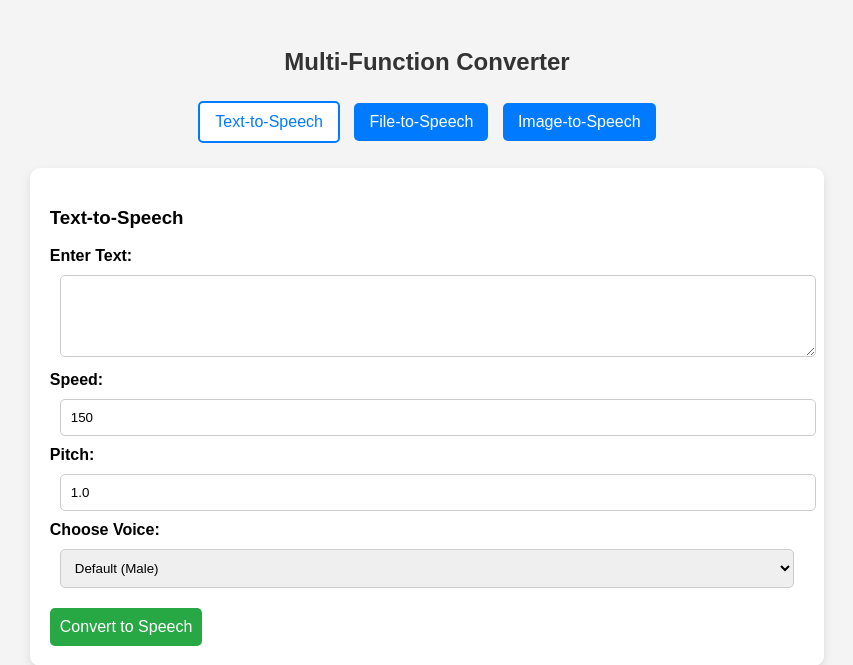
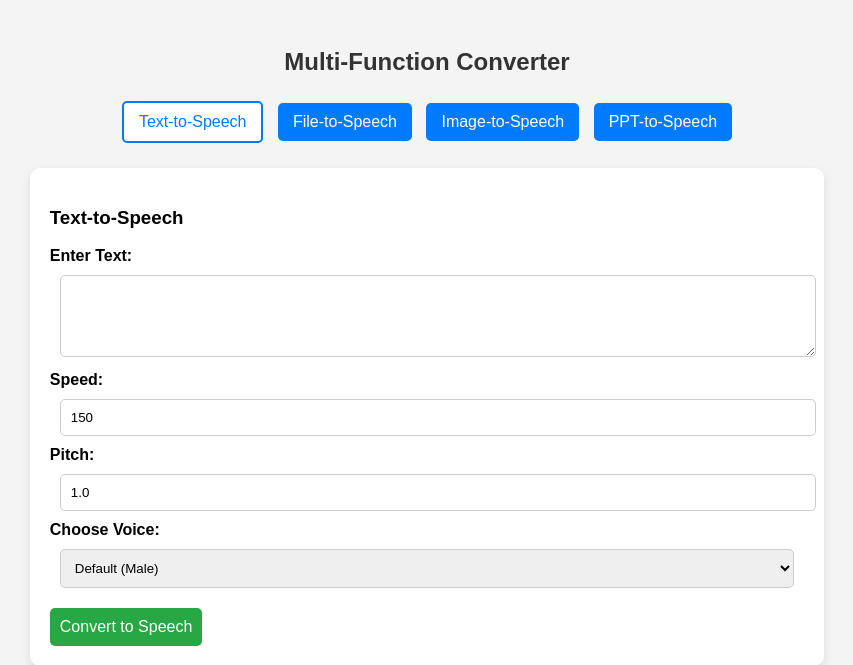
Before and after one commit to devangvangane/tts, a Django app: page / in a window 1280 px wide. Shown: the top 665 px of the page, without its empty margins (213-1066 px from the left). Run offline with Django 3.2, Linux system fonts and the light colour scheme.

Commit message:
ppt to speech

```diff
--- a/textts/urls.py
+++ b/textts/urls.py
@@ -2,7 +2,7 @@ from django.conf import settings
 from django.conf.urls.static import static
 from django.contrib import admin
 from django.urls import path
-from ttspeech.views import text_to_speech, delete_audio, home, file_to_speech, image_to_speech
+from ttspeech.views import text_to_speech, delete_audio, home, file_to_speech, image_to_speech, pptx_to_speech
 
 urlpatterns = [
     path("admin/", admin.site.urls),
@@ -10,6 +10,7 @@ urlpatterns = [
     path("text-to-speech/", text_to_speech, name="text_to_speech"),
     path("file-to-speech/", file_to_speech, name="file_to_speech"),
     path("image-to-speech/", image_to_speech, name="image_to_speech"),
+path('pptx-to-speech/', pptx_to_speech, name='pptx_to_speech'),
     path("delete-audio/", delete_audio, name="delete_audio"),
 ]
 
--- a/ttspeech/templates/index.html
+++ b/ttspeech/templates/index.html
@@ -104,6 +104,7 @@
         <button class="{% if functionality == 'tts' %}active{% endif %}" onclick="window.location.href='/?functionality=tts'">Text-to-Speech</button>
         <button class="{% if functionality == 'file-to-speech' %}active{% endif %}" onclick="window.location.href='/?functionality=file-to-speech'">File-to-Speech</button>
         <button class="{% if functionality == 'image-to-speech' %}active{% endif %}" onclick="window.location.href='/?functionality=image-to-speech'">Image-to-Speech</button>
+        <button class="{% if functionality == 'ppt-to-speech' %}active{% endif %}" onclick="window.location.href='/?functionality=ppt-to-speech'">PPT-to-Speech</button>
     </div>
 
     <div class="container">
@@ -154,6 +155,27 @@
             <h3>Image-to-Speech</h3>
             <form id="image-upload-form" enctype="multipart/form-data">
                 <input type="file" id="image" name="image" accept="image/*" required>
+                <button type="submit">Convert</button>
+            </form>
+
+        {% elif functionality == "ppt-to-speech" %}
+            <h3>Ppt-to-Speech</h3>
+            <form id="ppt-upload-form" enctype="multipart/form-data">
+                <input type="file" id="file" name="ppt" accept=".ppt,.pptx" required>
+
+                <label for="speed">Speed:</label>
+                <input type="number" id="ppt-speed" name="speed" min="50" max="300" step="10" value="150">
+
+                <label for="pitch">Pitch:</label>
+                <input type="number" id="ppt-pitch" name="pitch" min="0.5" max="2.0" step="0.1" value="1.0">
+
+                <label for="voice">Choose Voice:</label>
+                <select id="ppt-voice" name="voice">
+                    <option value="default">Default (Male)</option>
+                    <option value="male">Male Voice</option>
+                    <option value="female">Female Voice</option>
+                </select>
+
                 <button type="submit">Convert</button>
             </form>
         {% endif %}
@@ -253,6 +275,33 @@ document.getElementById("image-upload-form")?.addEventListener("submit", async f
     }
 });
 
+// Handle PPT-to-Speech Submission
+document.getElementById("ppt-upload-form")?.addEventListener("submit", async function (e) {
+    e.preventDefault();
+
+    const form = document.getElementById("ppt-upload-form");
+    const formData = new FormData(form);
+
+    try {
+        const response = await fetch("/pptx-to-speech/", {
+            method: "POST",
+            body: formData,
+        });
+
+        const data = await response.json();
+
+        if (data.audio_url) {
+            updateFileList(data.files);
+        } else {
+            alert("Error: " + (data.error || "Something went wrong!"));
+        }
+    } catch (err) {
+        console.error("Error:", err);
+        alert("Something went wrong during PPT-to-Speech conversion.");
+    }
+});
+
+
 // Handle File Deletion
 async function deleteFile(fileName) {
     let formData = new FormData();
@@ -270,7 +319,7 @@ async function deleteFile(fileName) {
         alert("Error: " + (data.error || "Something went wrong!"));
     }
 }
-    </script>
+</script>
 
 </body>
 </html>
--- a/ttspeech/views.py
+++ b/ttspeech/views.py
@@ -1,6 +1,6 @@
 import os
 from PIL import Image
-
+from pptx import Presentation
 import pytesseract as pytesseract
 import pyttsx3
 import docx
@@ -155,6 +155,65 @@ def image_to_speech(request):
 
 
 @csrf_exempt
+def pptx_to_speech(request):
+    """Extract text from a PPTX file and convert it to speech."""
+    if request.method == "POST" and request.FILES.get("ppt"):
+        pptx_file = request.FILES["ppt"]
+        speed = float(request.POST.get("speed", 150))
+        pitch = float(request.POST.get("pitch", 1.0))
+        voice = request.POST.get("voice", "default")
+
+        if not pptx_file.name.lower().endswith(".pptx"):
+            return JsonResponse({"error": "Only .pptx files are supported."}, status=400)
+
+        # Save the uploaded PPTX file
+        file_path = os.path.join(MEDIA_FOLDER, pptx_file.name)
+        with default_storage.open(file_path, "wb+") as destination:
+            for chunk in pptx_file.chunks():
+                destination.write(chunk)
+        print("File written")
+        try:
+            # Parse presentation and extract text
+            prs = Presentation(file_path)
+            text_runs = []
+            print("Entering for loop")
+            for slide in prs.slides:
+                for shape in slide.shapes:
+                    if hasattr(shape, "text_frame") and shape.text_frame is not None:
+                        for paragraph in shape.text_frame.paragraphs:
+                            full_line = ''.join([run.text for run in paragraph.runs]).strip()
+                            if full_line:
+                                text_runs.append(full_line)
+
+            extracted_text = "\n".join(text_runs)
+            print("Extracted text")
+
+            if not extracted_text.strip():
+                return JsonResponse({"error": "No readable text found in the presentation."}, status=400)
+
+            # Set TTS engine properties
+            engine.setProperty("rate", speed)
+            engine.setProperty("pitch", pitch)
+            if voice in VOICE_MAP and VOICE_MAP[voice] is not None and VOICE_MAP[voice] < len(voices):
+                engine.setProperty("voice", voices[VOICE_MAP[voice]].id)
+
+            audio_filename = f"pptx_speech_{len(os.listdir(MEDIA_FOLDER)) + 1}.mp3"
+            audio_filepath = os.path.join(MEDIA_FOLDER, audio_filename)
+
+            engine.save_to_file(extracted_text, audio_filepath)
+            engine.runAndWait()
+            engine.stop()  # Ensure TTS engine resets after run
+
+            files = [f for f in os.listdir(MEDIA_FOLDER) if f.endswith(".mp3")]
+            return JsonResponse({"audio_url": f"/media/{audio_filename}", "files": files})
+
+        except Exception as e:
+            return JsonResponse({"error": f"Error processing PPTX: {str(e)}"}, status=500)
+
+    return JsonResponse({"error": "Invalid request."}, status=400)
+
+
+@csrf_exempt
 def delete_audio(request):
     """Delete selected audio file and update the file list."""
     if request.method == "POST":
```
Also changed, not shown: media/atextimg.png (deleted), requirement.txt (added), 1 other file.
